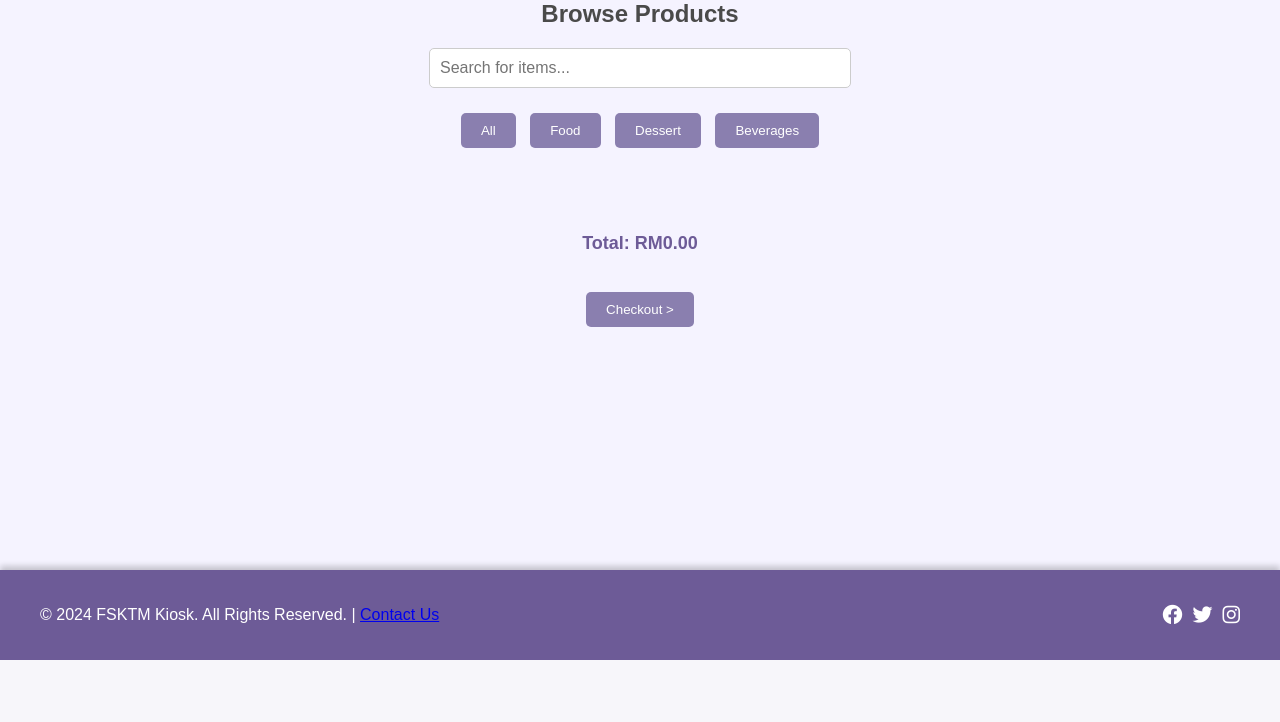
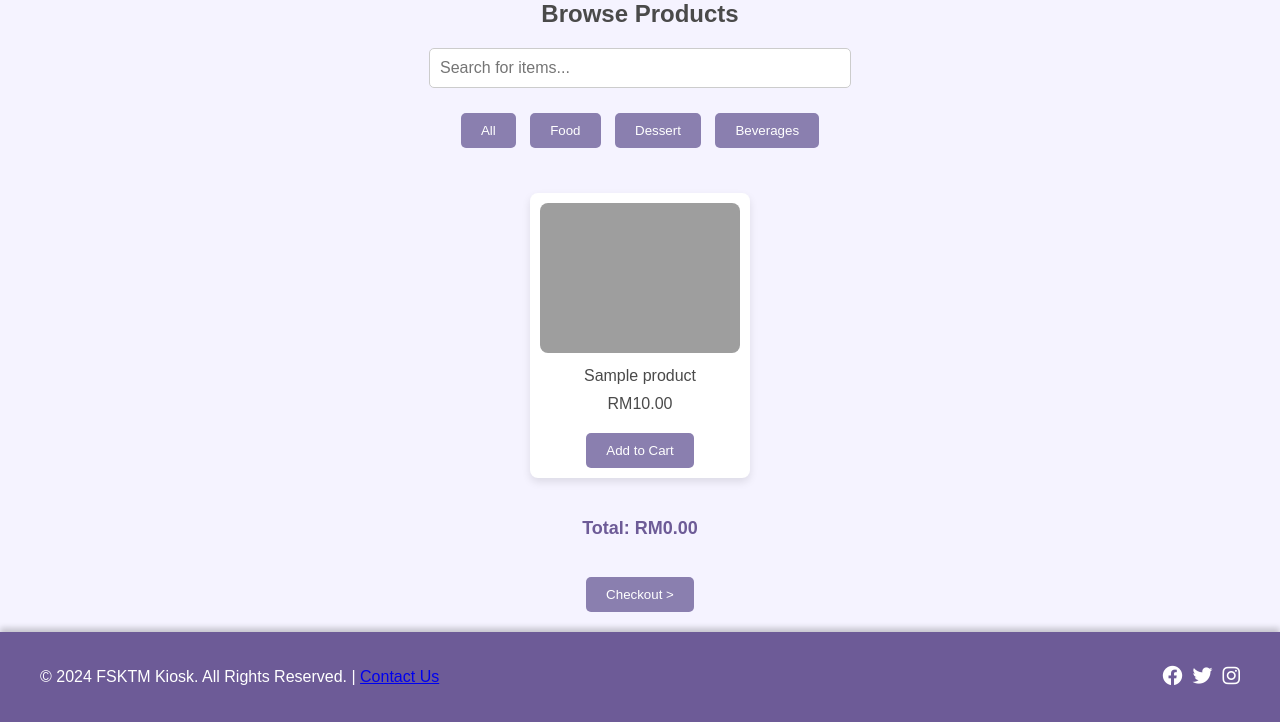
Before and after one commit to Gridiffin/FSKTM-Kiosk, a PHP site: page /products.html in a window 1280 px wide. Shown: the part 140-862 px from the top of the page. Before the commit the page ends 800 px from the top, so only its background shows below. Run offline with PHP 8.4, Linux system fonts and the light colour scheme; tables that the repository leaves empty or names only in its code hold one stand-in row (values such as "Sample post"); grey boxes are pictures that could not be loaded.

Commit message:
git commit

```diff
--- a/ProjectWebDev/fetch_product.php
+++ b/ProjectWebDev/fetch_product.php
@@ -3,7 +3,7 @@
 include 'connection.php';
 
 // Fetch products from the database
-$query = "SELECT prodName AS name, prodPrice AS price, prodPic AS image, prodType AS category FROM product";
+$query = "SELECT prodName AS name, CAST(prodPrice AS DECIMAL(10,2)) AS price, prodPic AS image, prodType AS category FROM product";
 $result = $conn->query($query);
 
 if ($result->num_rows > 0) {
--- a/ProjectWebDev/products.html
+++ b/ProjectWebDev/products.html
@@ -14,11 +14,12 @@
         // Fetch menu items from the database
         async function fetchMenuItems() {
             try {
-                const response = await fetch('fetch_products.php');
+                const response = await fetch('fetch_product.php');
                 if (!response.ok) {
                     throw new Error('Failed to fetch products');
                 }
                 const data = await response.json();
+                console.log("Fetched products:", data); // Debug: Log the fetched data
                 return data;
             } catch (error) {
                 console.error('Error fetching products:', error);
@@ -28,8 +29,9 @@
 
         // Add item to cart
         function addToCart(price, name) {
-            cart.push({ name, price });
-            total += price;
+            const priceNumber = parseFloat(price); // Ensure price is a number
+            cart.push({ name, price: priceNumber });
+            total += priceNumber;
             document.getElementById("total").innerText = `Total: RM${total.toFixed(2)}`;
             localStorage.setItem("cart", JSON.stringify(cart));
             localStorage.setItem("total", total.toFixed(2));
@@ -53,11 +55,12 @@
                 name.textContent = item.name;
 
                 const price = document.createElement("p");
-                price.textContent = `RM${item.price.toFixed(2)}`;
+                const priceNumber = parseFloat(item.price); // Convert price to a number
+                price.textContent = `RM${priceNumber.toFixed(2)}`; // Use toFixed on the number
 
                 const button = document.createElement("button");
                 button.textContent = "Add to Cart";
-                button.onclick = () => addToCart(item.price, item.name);
+                button.onclick = () => addToCart(priceNumber, item.name); // Pass the number to addToCart
 
                 itemDiv.appendChild(img);
                 itemDiv.appendChild(name);
```
